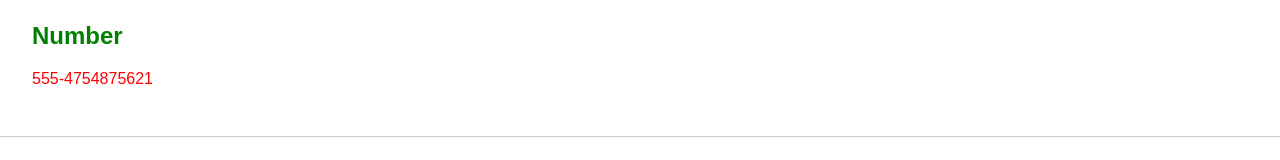
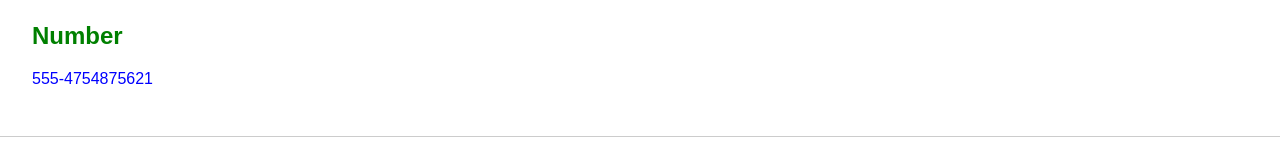
Before and after one commit to AmirMZ05/contact.html, a plain HTML site: page index.html in a window 1280 px wide. Shown: the part 176-336 px from the top of the page. Drawn offline with Linux system fonts and the light colour scheme.

Commit message:
Update index.html

```diff
--- a/index.html
+++ b/index.html
@@ -24,7 +24,7 @@
     </header>
     <section id="about">
         <h2 style="color:green;">Number</h2>
-        <p style="color:red;">555-4754875621</p>
+        <p style="color:blue;">555-4754875621</p>
     </section>
 
     <section id="contact">
```
